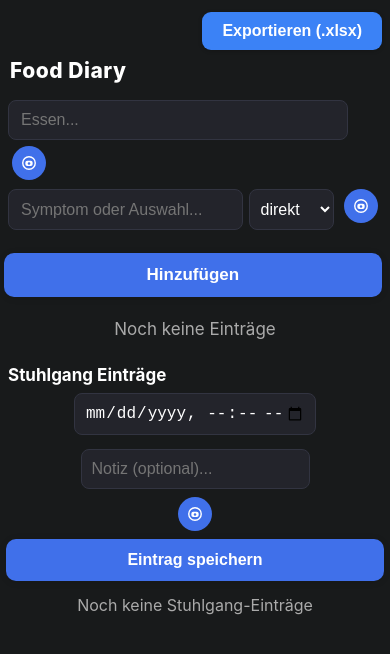
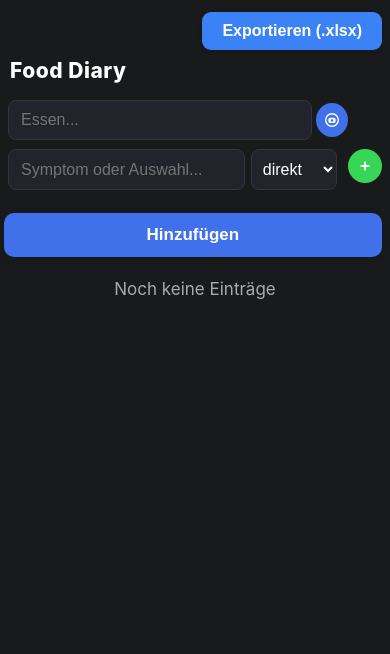
Before and after one commit to MrAce801/Food, a React (Create React App) app: page / in a window 390 px wide. Shown: the top 654 px of the page. Built offline with nearby package versions, Linux system fonts and the light colour scheme.

Commit message:
Update App.js: Mobile-Optimierung

```diff
--- a/src/App.js
+++ b/src/App.js
@@ -7,8 +7,7 @@ const SYMPTOMS = [
   "Schwellung am Gaumen", "Schleim im Hals", "Niesen", "Kopfschmerzen", "Rötung Haut"
 ];
 const TIMES = [0, 5, 10, 15, 30, 60];
-const LS_KEY = "fooddiary_v4";
-const LS_STOOL = "fooddiary_stool_v4";
+const LS_KEY = "fooddiary_v5";
 
 // ========== Mobilerkennung ==========
 const useMobile = () => {
@@ -25,13 +24,27 @@ const useMobile = () => {
 const CameraButton = ({ onClick }) =>
   <button onClick={onClick} style={{
     background: "#4070ea", border: 0, borderRadius: "50%", width: 34, height: 34,
-    display: "flex", alignItems: "center", justifyContent: "center", margin: "0 4px",
-    cursor: "pointer"
+    display: "flex", alignItems: "center", justifyContent: "center", margin: 0,
+    cursor: "pointer", marginLeft: 4
   }} title="Bild hinzufügen" tabIndex={-1}>
     <svg width={20} height={20} fill="#fff" viewBox="0 0 24 24">
       <circle cx={12} cy={12} r={7.5} stroke="#fff" strokeWidth="1.7" fill="#4070ea"/>
       <rect x={7.6} y={9.4} width={8.8} height={6.2} rx={2.3} fill="#fff"/>
       <circle cx={12} cy={12.5} r={1.5} fill="#4070ea"/>
+    </svg>
+  </button>;
+
+// ========== PlusButton (grün) ==========
+const PlusButton = ({ onClick }) =>
+  <button onClick={onClick} style={{
+    background: "#38d657", border: 0, borderRadius: "50%", width: 34, height: 34,
+    display: "flex", alignItems: "center", justifyContent: "center", margin: 0,
+    cursor: "pointer", marginLeft: 5
+  }} title="Symptom hinzufügen">
+    <svg width={20} height={20} viewBox="0 0 20 20" fill="none">
+      <circle cx="10" cy="10" r="10" fill="#38d657"/>
+      <rect x="5.4" y="9" width="9.2" height="2" rx="1" fill="#fff"/>
+      <rect x="9" y="5.4" width="2" height="9.2" rx="1" fill="#fff"/>
     </svg>
   </button>;
 
@@ -76,7 +89,7 @@ const SymTag = ({ txt, time, onDel }) =>
     }
   </span>;
 
-// ========== Hilfsfunktion: Bilder automatisch verkleinern (max 900x900px) ==========
+// ========== Hilfsfunktion: Bilder automatisch verkleinern ==========
 function resizeImg(file, maxWH = 900) {
   return new Promise(resolve => {
     const reader = new FileReader();
@@ -120,34 +133,24 @@ export default function App() {
   });
   const [editIdx, setEditIdx] = useState(null);
 
-  // Stuhl
-  const [stoolForm, setStoolForm] = useState({ date: "", note: "", imgs: [] });
-  const [stools, setStools] = useState(() => {
-    try { return JSON.parse(localStorage.getItem(LS_STOOL)) || []; } catch { return []; }
-  });
-  const [editStoolIdx, setEditStoolIdx] = useState(null);
-
   // Fehlerbehandlung für Upload
   const [error, setError] = useState("");
 
   // LocalStorage persistieren
   useEffect(() => { localStorage.setItem(LS_KEY, JSON.stringify(entries)); }, [entries]);
-  useEffect(() => { localStorage.setItem(LS_STOOL, JSON.stringify(stools)); }, [stools]);
 
-  // Bilder - jetzt: resizing und Fehlerhandling
+  // Bilder - resizing
   async function handleAddImg(e, typ) {
     const files = Array.from(e.target.files);
     if (!files.length) return;
     try {
       const imgs = [];
       for (const f of files) {
-        const data = await resizeImg(f, 900); // Komprimiere auf max 900px
+        const data = await resizeImg(f, 900);
         if (data) imgs.push({ name: f.name, data });
       }
       if (!imgs.length) throw new Error("Fehler beim Bildimport");
       if (typ === "food") setForm(f => ({ ...f, foodImgs: [...(f.foodImgs || []), ...imgs] }));
-      if (typ === "symptoms") setForm(f => ({ ...f, symptomsImgs: [...(f.symptomsImgs || []), ...imgs] }));
-      if (typ === "stool") setStoolForm(f => ({ ...f, imgs: [...(f.imgs || []), ...imgs] }));
       setError("");
     } catch {
       setError("Bild konnte nicht verarbeitet werden – bitte anderes Bild wählen!");
@@ -173,7 +176,8 @@ export default function App() {
   }
 
   // Symptome
-  function addSymptom(sym) {
+  function addSymptom() {
+    const sym = form.symptomInput.trim();
     if (!sym) return;
     setForm(f => ({
       ...f,
@@ -183,21 +187,6 @@ export default function App() {
   }
   function delSymptom(idx) {
     setForm(f => ({ ...f, symptoms: f.symptoms.filter((_, i) => i !== idx) }));
-  }
-
-  // Stuhl
-  function addStool() {
-    if (!stoolForm.date) return;
-    if (editStoolIdx !== null) {
-      setStools(arr => arr.map((e, i) => i === editStoolIdx ? { ...stoolForm } : e));
-      setEditStoolIdx(null);
-    } else {
-      setStools(arr => [...arr, { ...stoolForm }]);
-    }
-    setStoolForm({ date: "", note: "", imgs: [] });
-  }
-  function onEditStool(i) {
-    setEditStoolIdx(i); setStoolForm({ ...stools[i] });
   }
 
   // Export Excel
@@ -250,20 +239,24 @@ export default function App() {
         }}>
           {/* Essen */}
           <div style={{ flex: 2, display: "flex", flexDirection: "column", gap: 6 }}>
+            <div style={{
+              display: "flex", alignItems: "center", position: "relative",
+              maxWidth: mobile ? 340 : 380, width: "100%"
+            }}>
               <input
                 value={form.food}
                 onChange={e => setForm(f => ({ ...f, food: e.target.value }))}
                 placeholder="Essen..."
                 style={{
-                width: "100%", maxWidth: mobile ? 340 : 380,
+                  width: "100%",
                   borderRadius: 8, border: "1.5px solid #323441",
-                fontSize: 16, padding: "10px 12px", background: "#23242b", color: "#fff", boxSizing: "border-box"
+                  fontSize: 16, padding: "10px 12px",
+                  background: "#23242b", color: "#fff", boxSizing: "border-box"
                 }}
               />
-            <div style={{ display: "flex", alignItems: "center" }}>
               <CameraButton onClick={() => { setPendingImgType("food"); fileRef.current.click(); }} />
+            </div>
             <ImgStack imgs={form.foodImgs} />
-            </div>
           </div>
           {/* Symptome */}
           <div style={{ flex: 3, display: "flex", flexDirection: "column", gap: 6 }}>
@@ -277,9 +270,7 @@ export default function App() {
                   fontSize: 16, padding: "10px 12px", background: "#23242b", color: "#fff"
                 }}
                 onKeyDown={e => {
-                  if (e.key === "Enter" && form.symptomInput.trim()) {
-                    addSymptom(form.symptomInput.trim());
-                  }
+                  if (e.key === "Enter" && form.symptomInput.trim()) addSymptom();
                 }}
                 list="symplist"
               />
@@ -298,8 +289,7 @@ export default function App() {
                   <option key={t} value={t}>{t === 0 ? "direkt" : `+${t}min`}</option>
                 )}
               </select>
-              <CameraButton onClick={() => { setPendingImgType("symptoms"); fileRef.current.click(); }} />
-              <ImgStack imgs={form.symptomsImgs} />
+              <PlusButton onClick={addSymptom} />
             </div>
             <div style={{ display: "flex", flexWrap: "wrap" }}>
               {form.symptoms.map((s, i) =>
@@ -329,7 +319,6 @@ export default function App() {
             if (!pendingImgType) return;
             handleAddImg(e, pendingImgType);
             setPendingImgType(null);
-            // e.target.value = "" wäre nice, aber nicht bei allen Browsern nötig.
           }} />
 
         {/* Einträge-List (CARD-VIEW auf Mobile) */}
@@ -350,7 +339,6 @@ export default function App() {
                 <span style={{ fontWeight: 500 }}>{e.food}</span>
               </div>
               <div style={{ display: "flex", gap: 6, alignItems: "center", marginBottom: 5 }}>
-                <ImgStack imgs={e.symptomsImgs} />
                 <div style={{ display: "flex", flexWrap: "wrap" }}>
                   {(e.symptoms || []).map((s, si) =>
                     <SymTag key={si} txt={s.txt} time={s.time} />
@@ -382,7 +370,6 @@ export default function App() {
               </div>
               <div style={{ flex: 1, fontWeight: 500 }}>{e.food}</div>
               <div style={{ minWidth: 90, display: "flex", flexDirection: "column" }}>
-                <ImgStack imgs={e.symptomsImgs} />
                 <div style={{ display: "flex", flexWrap: "wrap" }}>
                   {(e.symptoms || []).map((s, si) =>
                     <SymTag key={si} txt={s.txt} time={s.time} />
@@ -403,73 +390,6 @@ export default function App() {
             </div>
           ))}
         </div>
-
-        {/* Stuhlgang-Einträge */}
-        <div style={{ marginTop: 6 }}>
-          <h3 style={{ fontWeight: 700, fontSize: mobile ? 17 : 19, marginBottom: 8 }}>Stuhlgang Einträge</h3>
-          <div style={{
-            display: "flex", flexDirection: mobile ? "column" : "row", gap: 8, alignItems: "center",
-            marginBottom: 10
-          }}>
-            <input
-              type="datetime-local"
-              value={stoolForm.date}
-              onChange={e => setStoolForm(f => ({ ...f, date: e.target.value }))}
-              style={{
-                borderRadius: 8, border: "1.5px solid #323441", background: "#23242b", color: "#fff",
-                fontSize: 16, padding: "10px 10px", marginBottom: mobile ? 6 : 0, maxWidth: 220
-              }}
-            />
-            <input
-              value={stoolForm.note}
-              onChange={e => setStoolForm(f => ({ ...f, note: e.target.value }))}
-              placeholder="Notiz (optional)..."
-              style={{
-                borderRadius: 8, border: "1.5px solid #323441", background: "#23242b", color: "#fff",
-                fontSize: 16, padding: "10px 10px", flex: 1, maxWidth: mobile ? 340 : 420
-              }}
-            />
-            <CameraButton onClick={() => { setPendingImgType("stool"); fileRef.current.click(); }} />
-            <ImgStack imgs={stoolForm.imgs} />
-            <button
-              onClick={addStool}
-              style={{
-                padding: "12px 0", minWidth: mobile ? "97vw" : 120,
-                background: "#4070ea", color: "#fff", fontWeight: 700, fontSize: 16,
-                borderRadius: 10, border: 0, boxShadow: "0 1px 7px #0002", cursor: "pointer"
-              }}>
-              {editStoolIdx !== null ? "Speichern" : "Eintrag speichern"}
-            </button>
-          </div>
-          <div>
-            {stools.length === 0 &&
-              <div style={{ textAlign: "center", color: "#aaa", marginTop: 14, fontSize: 16 }}>
-                Noch keine Stuhlgang-Einträge
-              </div>
-            }
-            {stools.map((e, i) => (
-              <div key={i} style={{
-                background: editStoolIdx === i ? "#252638" : "#23242b", borderRadius: 11, marginBottom: 9,
-                boxShadow: "0 1px 7px #0001", padding: "11px 11px"
-              }}>
-                <div style={{ fontSize: 14, fontWeight: 600 }}>{e.date && (new Date(e.date)).toLocaleString([], { hour: "2-digit", minute: "2-digit", day: "2-digit", month: "2-digit", year: "numeric" })}</div>
-                <div style={{ fontSize: 15 }}>{e.note}</div>
-                <ImgStack imgs={e.imgs} />
-                <div style={{ marginTop: 6 }}>
-                  <button onClick={() => onEditStool(i)} style={{
-                    background: "#23233a", color: "#fff", border: "1px solid #7e7e9c",
-                    borderRadius: 8, padding: "8px 15px", marginRight: 7, fontSize: 14, cursor: "pointer"
-                  }}>Bearbeiten</button>
-                  <button onClick={() => setStools(arr => arr.filter((_, j) => j !== i))}
-                    style={{
-                      background: "#fe7e7e", color: "#fff", border: 0,
-                      borderRadius: 7, padding: "7px 13px", fontSize: 16, cursor: "pointer"
-                    }}>×</button>
-                </div>
-              </div>
-            ))}
-          </div>
-        </div>
       </div>
     </div>
   );
```
Lines whose indentation alone changed are shown as unchanged.
